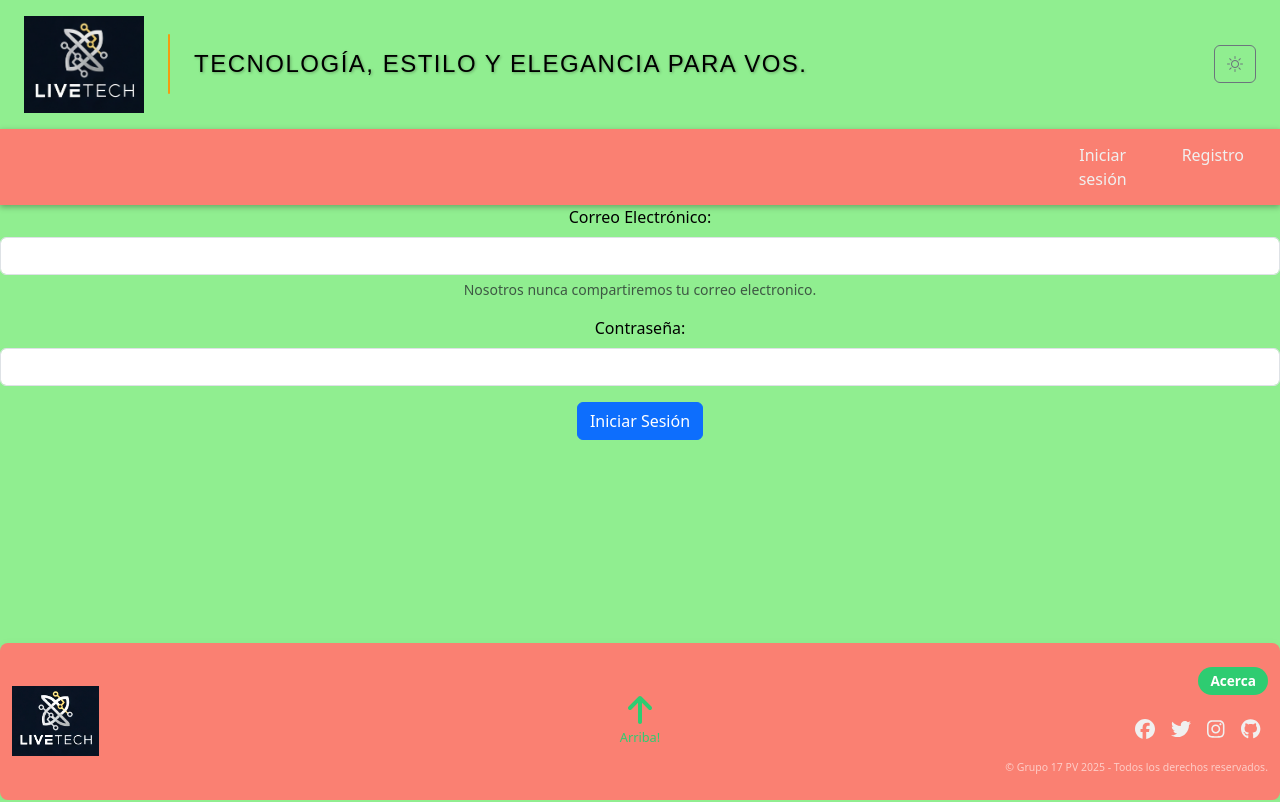
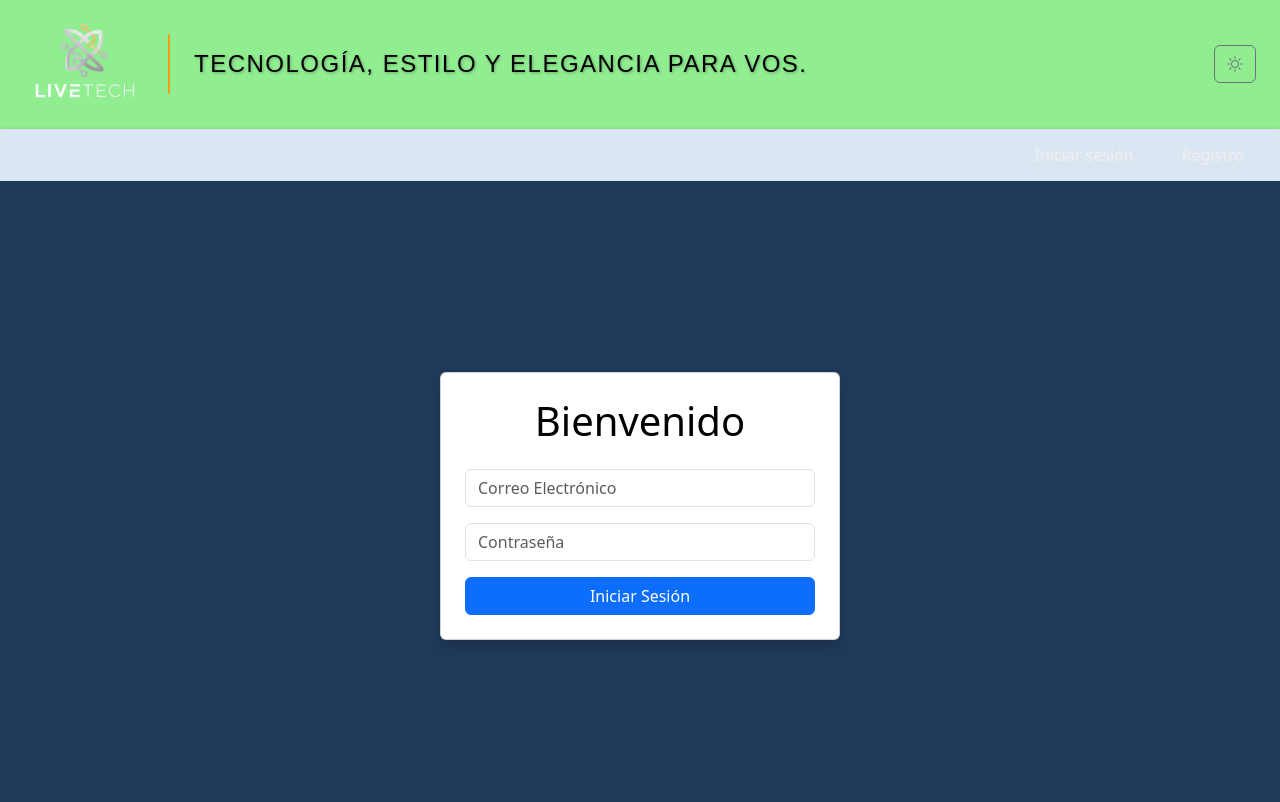
Before and after one commit to Franco46-ochoa/pv_tp_integrador_grupo17, a React (Vite) app: page / in a window 1280 px wide. Shown: the top 802 px of the page. Built offline with nearby package versions, Linux system fonts and the light colour scheme; no server answers.

Commit message:
Commit dar estilo al tema oscuro de la pagina

```diff
--- a/src/Components/Footer.jsx
+++ b/src/Components/Footer.jsx
@@ -18,7 +18,7 @@ const Footer = ({ tema }) => {
 
           {/* Logo */}
           <div className="col-md-4 mb-3 mb-md-0 text-center text-md-start">
-            <img src="/Logo de LIVETECH.png" alt="Logo de LIVETECH" className="footer-logo me-4" />
+            <img src="/Logo de LIVETECh.png" alt="Logo de LIVETECH" className="footer-logo me-4" />
           </div>
 
           {/* Botón "Arriba!" */}
--- a/src/Components/Header.jsx
+++ b/src/Components/Header.jsx
@@ -5,7 +5,7 @@ import CambiarTema from './CambiarTema';
 const Header = ({ tema, cambiarTema }) => {
   return (
     <div className="container-fluid header-container d-flex align-items-center justify-content-start px-4 py-3">
-      <img src="/Logo de LIVETECH.png" alt="Logo de LIVETECH" className="header-logo me-4" />
+      <img src="/Logo de LIVETECh.png" alt="Logo de LIVETECH" className="header-logo me-4" />
       <div className="header-separator"></div>
       <div className="header-text ms-4">
         TECNOLOGÍA, ESTILO Y ELEGANCIA PARA VOS.
--- a/src/Components/NavBar.jsx
+++ b/src/Components/NavBar.jsx
@@ -33,7 +33,6 @@ const NavBar = ({ tema }) => {
             <Link to="/Favoritos" onClick={() => setMenuAbierto(false)}>Favoritos</Link>
             <Link to="/Productos" onClick={() => setMenuAbierto(false)}>Gestion</Link>
             <Link to="/Login" onClick={() => { handleLogout(); setMenuAbierto(false); }}>Cerrar sesión</Link>
-            <Link to="/FormLogin" onClick={() => setMenuAbierto(false)}>Registro</Link>
           </>
         ) : (
           <>
--- a/src/Components/ProductoCard.jsx
+++ b/src/Components/ProductoCard.jsx
@@ -31,7 +31,7 @@ function ProductoCard() {
         <button className="btn btn-outline-primary m-1" onClick={() => setCategoriaSeleccionada("electronics")}>Electrónica</button>
       </div>
 
-      <div className="container d-flex flex-wrap justify-content-center gap-4 mt-4">
+      <div className="container d-flex flex-wrap justify-content-center gap-4 mt-4" style={{ backgroundColor: '#172d43' }}>
 
         {productosFiltrados.map((producto) => (
           console.log("Filtro seleccionado:", categoriaSeleccionada),
--- a/src/Styles/Cards.css
+++ b/src/Styles/Cards.css
@@ -1,11 +1,11 @@
 /* Cards.css */
 
 body {
-  background-color: #f4f8fb; /* Color de fondo general */
+  background-color: #587286; /* Color de fondo general */
 }
 
 .card {
-  background-color: #ffffff; /* Fondo de cada tarjeta */
+  background-color: #1e2a3a ;/* Fondo de cada tarjeta */
   transition: transform 0.2s ease-in-out;
   border: 2px solid #ffffff;
 }
--- a/src/Styles/Footer.css
+++ b/src/Styles/Footer.css
@@ -1,14 +1,14 @@
 /* Estilos generales del footer */
 /* Estilos para el tema claro */
 .footer.claro {
-    background-color: salmon; /* Color claro */
+    background-color: #eaf2f8; /* Color claro */
     color: black; /* Texto oscuro */
     max-width: 100%;
 }
 
 /* Estilos para el tema oscuro */
 .footer.oscuro {
-    background-color: #172d43; /* Color oscuro */
+    background-color: #07111D; /* Color oscuro */
     color: #f0f0f0; /* Texto claro */
     max-width: 100%;
 }
--- a/src/Styles/Header.css
+++ b/src/Styles/Header.css
@@ -9,7 +9,7 @@
 /*Tema claro*/
 
 .header-container.claro {
-  background-color:lightgreen; /* Fondo claro */
+  background-color:#eaf2f8; /* Fondo claro */
   box-shadow: 0 4px 8px rgba(0, 0, 0, 0.4); /* Sombra */
   color: black; /* Texto oscuro */
 }
--- /dev/null
+++ b/src/Styles/Login.css
@@ -0,0 +1,42 @@
+/* Fondo general de la pantalla de login */
+.login-page {
+    min-height: calc(100vh - 160px); /* Ajustar si el header/footer cambian */
+    background: 	#1f3a5a;
+    padding-top: 10px;
+    display: flex;
+    justify-content: center;
+    align-items: flex-start;
+}
+
+/* Caja contenedora del login */
+.login-box {
+    max-width: 400px;
+    width: 100%;
+    background: #07111D;
+}
+
+/* Campos de entrada */
+.custom-input {
+    background: rgba(255, 255, 255, 0.1);
+    color: #fff;
+    border: 1px solid rgba(255, 255, 255, 0.3);
+}
+
+/* Placeholder */
+.custom-input::placeholder {
+    color: rgba(255, 255, 255, 0.7);
+}
+
+/* Efecto al enfocar */
+.custom-input:focus {
+    background: #fff;
+    color: #0d1117;
+}
+
+/* Título Bienvenido */
+.login-box h1 {
+    color: rgb(0, 0, 0); /* Asegura que el texto se vea */
+    font-weight: 300;
+    margin-bottom: 20px;
+    text-align: center;
+}
--- a/src/Styles/NavBar.css
+++ b/src/Styles/NavBar.css
@@ -10,7 +10,7 @@
 
 /* Estilos para el tema claro */
 .NavBar.claro {
-  background-color: salmon; /* Fondo claro */
+  background-color: #dae6f1; /* Fondo claro */
   display: flex;
   justify-content: flex-end;
   align-items: center;
@@ -32,7 +32,9 @@
   padding: 6px 12px;
   border-radius: 6px;
   transition: background-color 0.3s ease, color 0.3s ease;
+  white-space: nowrap; /* Evita que se corte el texto en varias líneas */
 }
+
 
 /* Hover de los links */
 .Botones a:hover {
--- a/src/pages/FormLogin.jsx
+++ b/src/pages/FormLogin.jsx
@@ -4,56 +4,40 @@ import { useNavigate } from "react-router-dom";
 import { add } from "../store/UsersSlice";
 import { ToastContainer, toast } from 'react-toastify';
 import 'react-toastify/dist/ReactToastify.css';
+import '../Styles/Login.css'; // Usamos el mismo archivo que login
 
 function FormLogin() {
     const dispatch = useDispatch();
     const navigate = useNavigate();
 
-
     const [email, setEmail] = useState('');
     const [password, setPassword] = useState('');
     const [confirmPassword, setConfirmPassword] = useState('');
-
-
     const [errors, setErrors] = useState({});
-
 
     const lastId = useSelector((state) => state.users.entities.length);
 
-
     const validate = () => {
         const newErrors = {};
+        const emailRegex = /^[^\s@]+@[^\s@]+\.[^\s@]+$/;
 
-
-        const emailRegex = /^[^\s@]+@[^\s@]+\.[^\s@]+$/;
         if (!emailRegex.test(email)) {
             newErrors.email = "El correo no es válido.";
         }
-
-
         if (password.length < 8) {
             newErrors.password = "La contraseña debe tener al menos 8 caracteres.";
         }
-
-
         if (password !== confirmPassword) {
             newErrors.confirmPassword = "Las contraseñas no coinciden.";
         }
 
-
         setErrors(newErrors);
-
-
         return Object.keys(newErrors).length === 0;
     };
 
-
     const handleSubmit = (e) => {
         e.preventDefault();
-
-
         if (!validate()) return;
-
 
         const data = {
             id: lastId + 1,
@@ -61,9 +45,8 @@ function FormLogin() {
             password
         };
 
-
         dispatch(add(data));
-        toast.success("El usuario se agregó correctamente");
+        toast.success("Registro exitoso");
         setTimeout(() => {
             navigate("/Home");
         }, 1000);
@@ -72,53 +55,47 @@ function FormLogin() {
     return (
         <>
             <ToastContainer />
+            <div className="container-fluid login-page d-flex justify-content-center align-items-center">
+                <div className="card p-4 login-box shadow">
+                    <h1 className="text-center mb-4">Crear Cuenta</h1>
                     <form onSubmit={handleSubmit}>
                         <div className="mb-3">
-                    <label htmlFor="email" className="form-label">Correo Electrónico</label>
                             <input
                                 type="email"
-                        className="form-control"
-                        id="email"
+                                className="form-control custom-input"
+                                placeholder="Correo Electrónico"
                                 value={email}
                                 onChange={(e) => setEmail(e.target.value)}
                                 required
                             />
-
                             {errors.email && <div className="text-danger">{errors.email}</div>}
-
-                    <div id="emailHelp" className="form-text">Nunca compartiremos tu correo con nadie más.</div>
                         </div>
-
                         <div className="mb-3">
-                    <label htmlFor="password" className="form-label">Contraseña</label>
                             <input
                                 type="password"
-                        className="form-control"
-                        id="password"
+                                className="form-control custom-input"
+                                placeholder="Contraseña"
                                 value={password}
                                 onChange={(e) => setPassword(e.target.value)}
                                 required
                             />
-
                             {errors.password && <div className="text-danger">{errors.password}</div>}
                         </div>
-
                         <div className="mb-3">
-                    <label htmlFor="confirmPassword" className="form-label">Confirmar Contraseña</label>
                             <input
                                 type="password"
-                        className="form-control"
-                        id="confirmPassword"
+                                className="form-control custom-input"
+                                placeholder="Confirmar Contraseña"
                                 value={confirmPassword}
                                 onChange={(e) => setConfirmPassword(e.target.value)}
                                 required
                             />
-
                             {errors.confirmPassword && <div className="text-danger">{errors.confirmPassword}</div>}
                         </div>
-                <button type="submit" className="btn btn-primary">Registrar</button>
+                        <button type="submit" className="btn btn-primary w-100">Registrar</button>
                     </form>
-
+                </div>
+            </div>
         </>
     );
 }
--- a/src/pages/Login.jsx
+++ b/src/pages/Login.jsx
@@ -1,8 +1,9 @@
 import { useState } from 'react';
 import { useSelector } from 'react-redux';
-import { useNavigate, Link } from "react-router-dom";
+import { useNavigate } from "react-router-dom";
 import { ToastContainer, toast } from 'react-toastify';
 import 'react-toastify/dist/ReactToastify.css';
+import '../Styles/Login.css';
 
 function Login() {
     const [email, setEmail] = useState("");
@@ -13,41 +14,54 @@ function Login() {
 
     const handleLogin = (e) => {
         e.preventDefault();
-        //console.log(users)
         const user = users.find((user) => user.email === email && user.password === password);
         if (user) {
             localStorage.setItem('auth', email)
-            toast.success("Inicio de sesión exitoso")
+            toast.success("Inicio de sesión exitoso");
             setTimeout(() => {
                 navigate("/Home");
             }, 1000);
-
         } else {
-            toast.error("Credenciales Invalidas")
+            toast.error("Credenciales inválidas");
             setEmail("");
             setPassword("");
-            toast.warn('Inicio de sesión Fallido')
         }
     };
+
     return (
         <>
             <ToastContainer />
-            <form onSubmit={handleLogin}>
-                <div className="mb-3">
-                    <label htmlFor="email" className="form-label">Correo Electrónico:</label>
-                    <input type="email" className="form-control" id="email" aria-describedby="emailHelp" value={email} onChange={(e) => setEmail(e.target.value)} />
-                    <div id="emailHelp" className="form-text">Nosotros nunca compartiremos tu correo electronico.</div>
+
+            <div className="container-fluid login-page d-flex justify-content-center align-items-center">
+                <div className="card p-4 login-box shadow">
+                    <h1 className="text-center mb-4 ">Bienvenido</h1>
+                    <form onSubmit={handleLogin}>
+                        <div className="mb-3">
+                            <input
+                                type="email"
+                                className="form-control custom-input"
+                                placeholder="Correo Electrónico"
+                                value={email}
+                                onChange={(e) => setEmail(e.target.value)}
+                                required
+                            />
+                        </div>
+                        <div className="mb-3">
+                            <input
+                                type="password"
+                                className="form-control custom-input"
+                                placeholder="Contraseña"
+                                value={password}
+                                onChange={(e) => setPassword(e.target.value)}
+                                required
+                            />
+                        </div>
+                        <button type="submit" className="btn btn-primary w-100">Iniciar Sesión</button>
+                    </form>
                 </div>
-                <div className="mb-3">
-                    <label htmlFor="password" className="form-label">Contraseña:</label>
-                    <input type="password" className="form-control" id="password" value={password} onChange={(e) => setPassword(e.target.value)} />
-                </div>
-                <button type="submit" className="btn btn-primary">Iniciar Sesión</button>
-
-            </form>
-
+            </div>
         </>
-    )
+    );
 }
 
 export default Login;
```
Also changed, not shown: src/pages/ProductoForm.jsx (+7 -4 lines), public/Logo de LIVETECH.png, 1 other file (tests, documents, lock files or other folders). Lines whose indentation alone changed are shown as unchanged.
